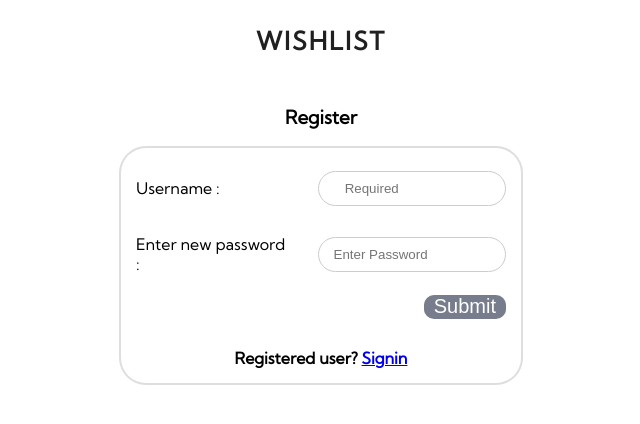
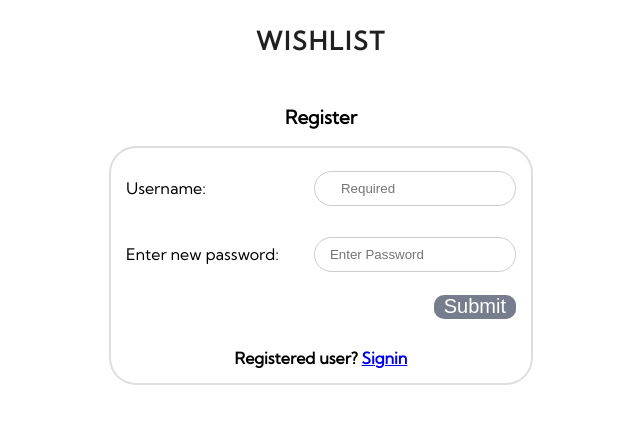
Before and after one commit to ParikshithV/Wishlist-Py, a Flask app: page /register in a window 1280 px wide. Shown: the part 46-470 px from the top of the page, without its empty margins (319-959 px from the left). Run offline with Flask 2, Linux system fonts and the light colour scheme.

Commit message:
common container update

```diff
--- a/static/css/base.css
+++ b/static/css/base.css
@@ -50,7 +50,7 @@ td {
 
 .commontable {
   border-collapse: collapse;
-  max-width: 400px;
+  max-width: 420px;
   width: 90%;
   border-style: hidden; /* hide standard table (collapsed) border */
   box-shadow: 0 0 0 2px rgba(102, 102, 102, 0.212);
--- a/templates/reg_error.html
+++ b/templates/reg_error.html
@@ -17,10 +17,10 @@
     <div class="content"></div>
         <form action="/register", method="POST">
             <table class="commontable">
-                <tr><td><label>Username : </label></td>
+                <tr><td><label>Username: </label></td>
                 <td><input class="txtbx" type="text" id="username" name="username" placeholder="   Required" required>
                 </td></tr>
-                <tr><td><label>Enter new password : </label></td>
+                <tr><td><label>Enter new password: </label></td>
                 <td><input class="txtbx" name="password" type="password" id="password" required placeholder="Enter Password" />
                 </td></tr>
                 <tr>
--- a/templates/register.html
+++ b/templates/register.html
@@ -10,10 +10,10 @@
     <div class="content"></div>
         <form action="/register", method="POST">
             <table class="commontable">
-                <tr><td><label>Username : </label></td>
+                <tr><td><label>Username: </label></td>
                 <td><input class="txtbx" type="text" id="username" name="username" placeholder="   Required" required>
                 </td></tr>
-                <tr><td><label>Enter new password : </label></td>
+                <tr><td><label>Enter new password: </label></td>
                 <td><input class="txtbx" name="password" type="password" id="password" required placeholder="Enter Password" />
                 </td></tr>
                 <tr>
--- a/templates/signin.html
+++ b/templates/signin.html
@@ -10,10 +10,10 @@
 <div class="content"></div>
     <form action="/signin", method="POST">
         <table class="commontable">
-            <tr><td><label>Username : </label></td>
+            <tr><td><label>Username: </label></td>
             <td><input class="txtbx" type="text" id="username" name="username" placeholder="   Required" required>
             </td></tr>
-            <tr><td><label>Enter password : </label></td>
+            <tr><td><label>Enter password: </label></td>
             <td><input class="txtbx" name="password" type="password" id="password" required placeholder="Enter Password" />
             </td></tr>
             <tr>
--- a/templates/signin_error.html
+++ b/templates/signin_error.html
@@ -17,10 +17,10 @@
     <div class="content"></div>
         <form action="/signin", method="POST">
             <table class="commontable">
-                <tr><td><label>Username : </label></td>
+                <tr><td><label>Username: </label></td>
                 <td><input class="txtbx" type="text" id="username" name="username" placeholder="   Required" required>
                 </td></tr>
-                <tr><td><label>Enter password : </label></td>
+                <tr><td><label>Enter password: </label></td>
                 <td><input class="txtbx" name="password" type="password" id="password" required placeholder="Enter Password" />
                 </td></tr>
                 <tr>
```
